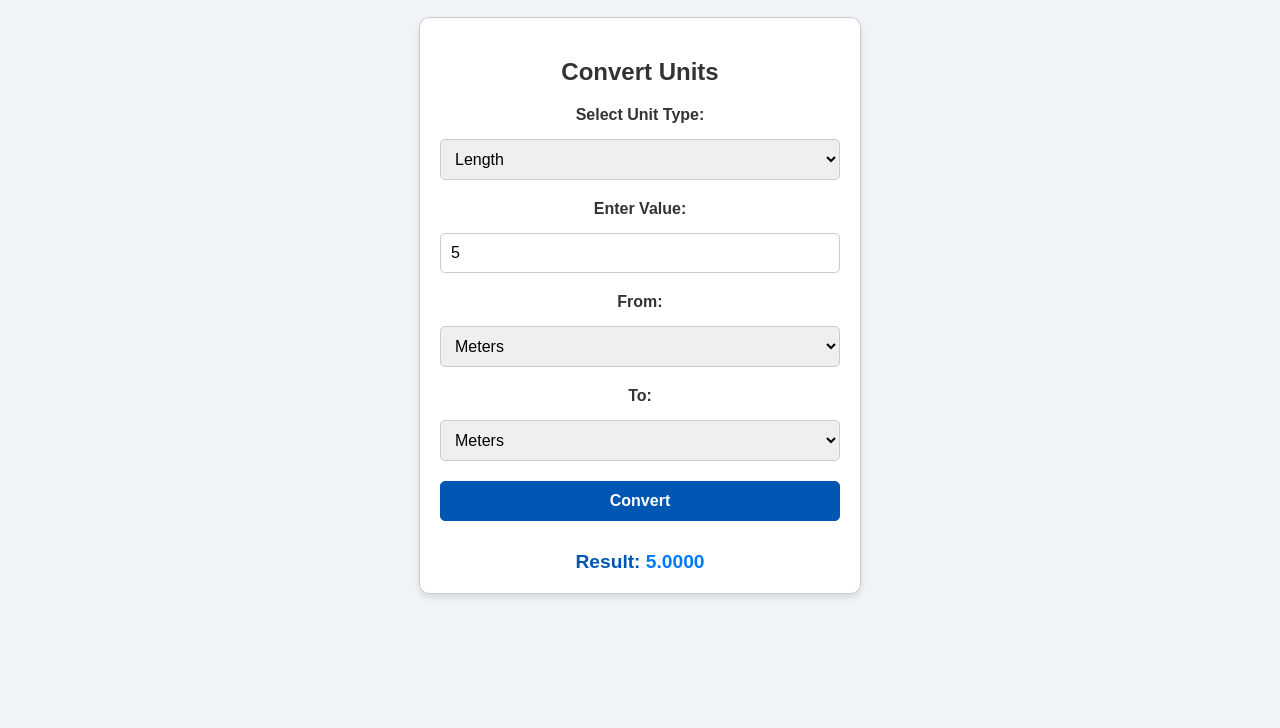
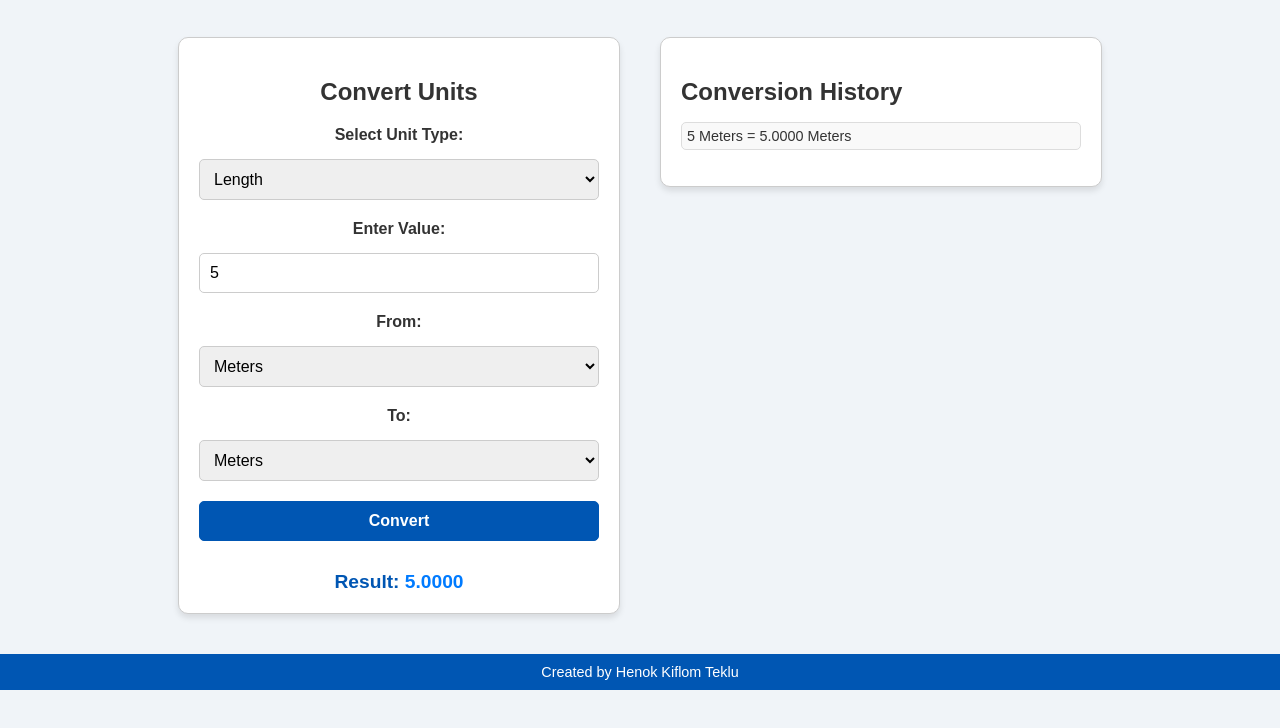
Before and after one commit to anomaitech/GeoApp, a plain HTML site: page apps/unitconvertor.html in a window 1280 px wide. Both pictures are taken after typing "5" into the empty fields and a click on the button "Convert". Shown: the part 60-788 px from the top of the page. Drawn offline with Linux system fonts and the light colour scheme.

Commit message:
Update unitconvertor.html

```diff
--- a/apps/unitconvertor.html
+++ b/apps/unitconvertor.html
@@ -20,8 +20,16 @@
             color: #0056b3;
         }
 
+        .container {
+            display: flex;
+            flex-direction: row;
+            justify-content: center;
+            align-items: flex-start;
+            margin: 20px;
+        }
+
         .converter {
-            margin: 20px auto;
+            margin: 20px;
             padding: 20px;
             border: 1px solid #ccc;
             border-radius: 10px;
@@ -29,6 +37,38 @@
             max-width: 400px;
             background-color: #ffffff;
             box-shadow: 0 4px 6px rgba(0, 0, 0, 0.1);
+        }
+
+        .history {
+            margin: 20px;
+            padding: 20px;
+            border: 1px solid #ccc;
+            border-radius: 10px;
+            width: 90%;
+            max-width: 400px;
+            background-color: #ffffff;
+            box-shadow: 0 4px 6px rgba(0, 0, 0, 0.1);
+            text-align: left;
+        }
+
+        .history h2 {
+            margin-bottom: 10px;
+            font-size: 1.5em;
+            color: #333;
+        }
+
+        .history ul {
+            list-style: none;
+            padding: 0;
+        }
+
+        .history ul li {
+            margin: 5px 0;
+            padding: 5px;
+            background-color: #f9f9f9;
+            border: 1px solid #ddd;
+            border-radius: 5px;
+            font-size: 0.9em;
         }
 
         label {
@@ -65,11 +105,6 @@
             background-color: #003d80;
         }
 
-        h2 {
-            font-size: 1.5em;
-            color: #333;
-        }
-
         h3 {
             margin: 20px 0 0;
             font-size: 1.2em;
@@ -80,11 +115,20 @@
             font-weight: bold;
             color: #007bff;
         }
+
+        footer {
+            margin-top: 20px;
+            padding: 10px;
+            background-color: #0056b3;
+            color: white;
+            font-size: 0.9em;
+        }
     </style>
 </head>
 <body>
     <h1>Unit Converter App</h1>
 
+    <div class="container">
         <div class="converter">
             <h2>Convert Units</h2>
             <label for="unit-type">Select Unit Type:</label>
@@ -107,6 +151,18 @@
 
             <h3>Result: <span id="result">-</span></h3>
         </div>
+
+        <div class="history">
+            <h2>Conversion History</h2>
+            <ul id="history-list">
+                <!-- Conversion history will appear here -->
+            </ul>
+        </div>
+    </div>
+
+    <footer>
+        Created by Henok Kiflom Teklu
+    </footer>
 
     <script>
         const units = {
@@ -157,52 +213,51 @@
             const fromUnit = document.getElementById("from-unit").value;
             const toUnit = document.getElementById("to-unit").value;
             const result = document.getElementById("result");
+            const historyList = document.getElementById("history-list");
 
+            if (isNaN(inputValue)) {
+                result.textContent = "Invalid input";
+                return;
+            }
+
+            let convertedValue;
             if (unitType === "temperature") {
                 if (fromUnit === "Celsius" && toUnit === "Fahrenheit") {
-                    result.textContent = (inputValue * 9/5) + 32;
+                    convertedValue = (inputValue * 9/5) + 32;
                 } else if (fromUnit === "Fahrenheit" && toUnit === "Celsius") {
-                    result.textContent = (inputValue - 32) * 5/9;
+                    convertedValue = (inputValue - 32) * 5/9;
                 } else if (fromUnit === "Celsius" && toUnit === "Kelvin") {
-                    result.textContent = inputValue + 273.15;
+                    convertedValue = inputValue + 273.15;
                 } else if (fromUnit === "Kelvin" && toUnit === "Celsius") {
-                    result.textContent = inputValue - 273.15;
+                    convertedValue = inputValue - 273.15;
                 } else if (fromUnit === "Fahrenheit" && toUnit === "Kelvin") {
-                    result.textContent = ((inputValue - 32) * 5/9) + 273.15;
+                    convertedValue = ((inputValue - 32) * 5/9) + 273.15;
                 } else if (fromUnit === "Kelvin" && toUnit === "Fahrenheit") {
-                    result.textContent = ((inputValue - 273.15) * 9/5) + 32;
+                    convertedValue = ((inputValue - 273.15) * 9/5) + 32;
                 } else {
-                    result.textContent = inputValue;
+                    convertedValue = inputValue;
                 }
             } else {
                 const fromFactor = units[unitType].find(unit => unit.name === fromUnit)?.factor;
                 const toFactor = units[unitType].find(unit => unit.name === toUnit)?.factor;
                 if (fromFactor !== undefined && toFactor !== undefined) {
-                    result.textContent = ((inputValue / fromFactor) * toFactor).toFixed(4);
+                    convertedValue = ((inputValue / fromFactor) * toFactor).toFixed(4);
                 } else {
                     result.textContent = "Invalid Conversion";
-                }
+                    return;
                 }
             }
 
-        function updateTime() {
-            const date = new Date();
-            const day = date.getDate().toString().padStart(2, '0');
-            const hours = date.getHours().toString().padStart(2, '0');
-            const minutes = date.getMinutes().toString().padStart(2, '0');
-            const seconds = date.getSeconds().toString().padStart(2, '0');
+            result.textContent = convertedValue;
 
-            const formattedTime = `${hours}:${minutes}:${seconds}`;
-
-            const toDate = document.getElementById("date");
-            toDate.textContent = formattedTime; // Update the content of the element
+            // Add to history
+            const listItem = document.createElement("li");
+            listItem.textContent = `${inputValue} ${fromUnit} = ${convertedValue} ${toUnit}`;
+            historyList.appendChild(listItem);
         }
 
         // Initialize the unit options
         updateUnits();
-
-        // Update time every second
-        setInterval(updateTime, 1000);
     </script>
 </body>
 </html>
```
Lines whose indentation alone changed are shown as unchanged.
